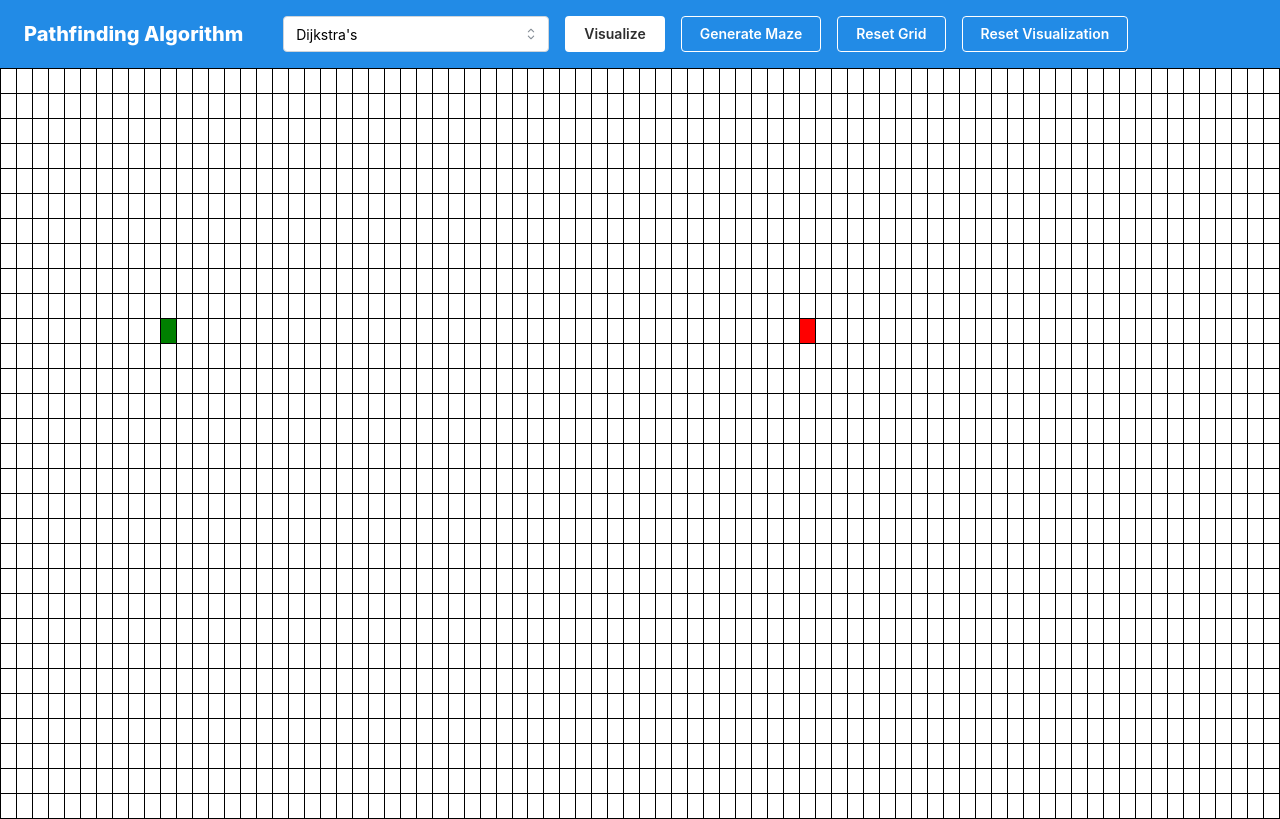
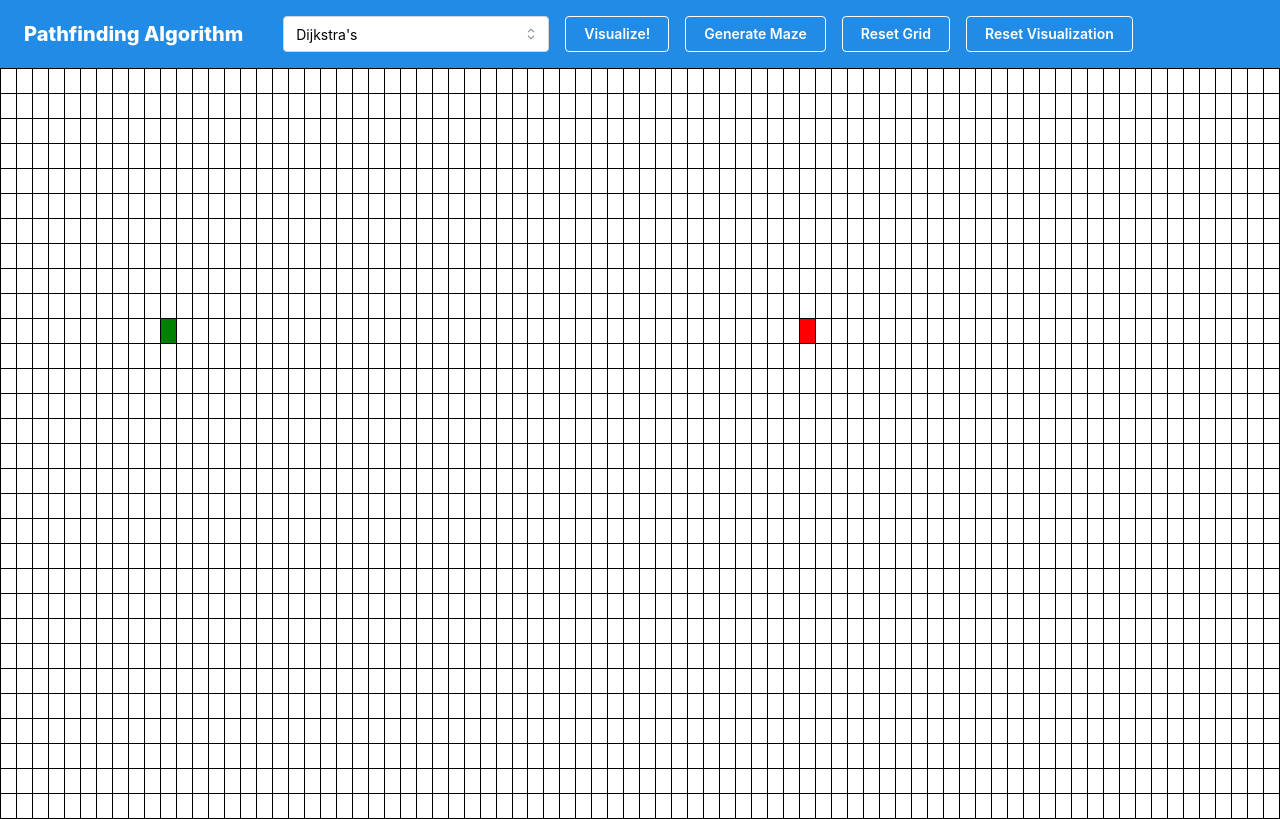
Before and after one commit to cheuyin/pathfinding-visualizer, a React (Vite) app: page / in a window 1280 px wide. Built offline with nearby package versions, Linux system fonts and the light colour scheme.

Commit message:
Finish tweaking button colours for now

```diff
--- a/src/app.tsx
+++ b/src/app.tsx
@@ -54,14 +54,8 @@ export const App = () => {
             defaultValue="Dijkstra's"
             allowDeselect={false}
           />
-          <Button
-            variant="filled"
-            color="white"
-            c="dark"
-            onClick={animate}
-            disabled={isVisualizing}
-          >
-            {'Visualize'}
+          <Button variant="outline" color="white" onClick={animate} disabled={isVisualizing}>
+            Visualize!
           </Button>
           <Button variant="outline" onClick={generateMaze} disabled={isVisualizing} color="white">
             Generate Maze
```
